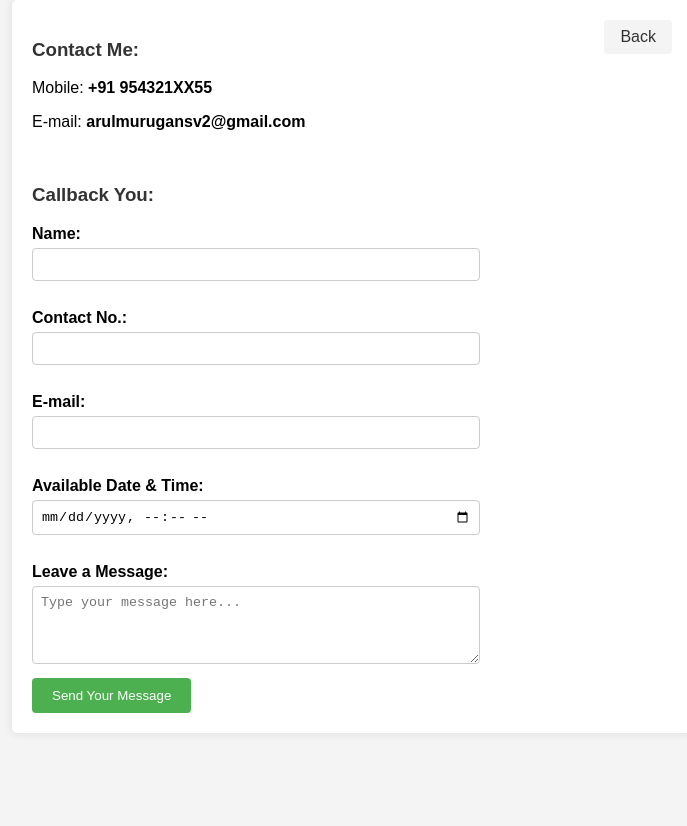
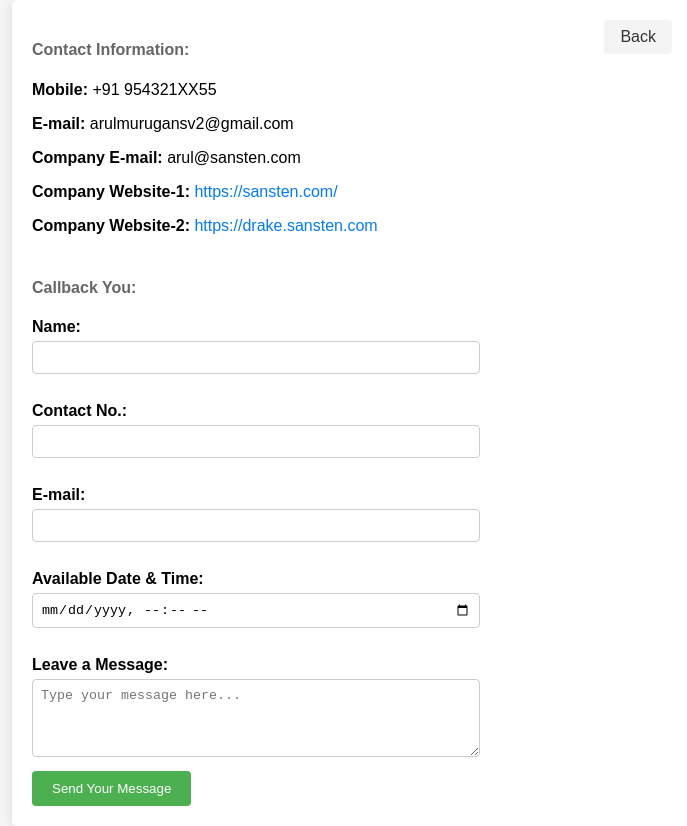
Before and after one commit to Arul-Murugan-S/My-Website, a plain HTML site: page public/contact.html in a window 1280 px wide. Shown: the whole page, without its empty margins (288-975 px from the left). Before the commit the page ends 800 px from the top, so only its background shows below. Drawn offline with Linux system fonts and the light colour scheme.

Commit message:
contact fix

```diff
--- a/public/contact.html
+++ b/public/contact.html
@@ -77,6 +77,23 @@
       padding: 8px 16px;
       border-radius: 4px;
     }
+
+    p {
+      margin-bottom: 5px;
+    }
+
+    p b {
+      font-weight: bold;
+    }
+
+    .company-link {
+      color: #007bff;
+      text-decoration: none;
+    }
+
+    .company-link:hover {
+      text-decoration: underline;
+    }
   </style>
 </head>
 
@@ -85,12 +102,15 @@
     <!-- Back Home button -->
     <a class="back-home" href="../index.html">Back</a>
 
-    <h3>Contact Me:</h3>
-    <p>Mobile: <strong>+91 954321XX55</strong></p>
-    <p>E-mail: <strong>arulmurugansv2@gmail.com</strong></p>
+    <h4>Contact Information:</h4>
+    <p><b>Mobile:</b> +91 954321XX55</p>
+    <p><b>E-mail:</b> arulmurugansv2@gmail.com</p>
+    <p><b>Company E-mail:</b> arul@sansten.com</p>
+    <p><b>Company Website-1:</b> <a href="https://sansten.com/" class="company-link">https://sansten.com/</a></p>
+    <p><b>Company Website-2:</b> <a href="https://drake.sansten.com" class="company-link">https://drake.sansten.com</a></p>
     <br>
 
-    <h3>Callback You:</h3>
+    <h4>Callback You:</h4>
     <form id="contactForm" action="#" method="post">
       <label>Name:</label>
       <input type="text" name="My Name" value=""><br>
```
